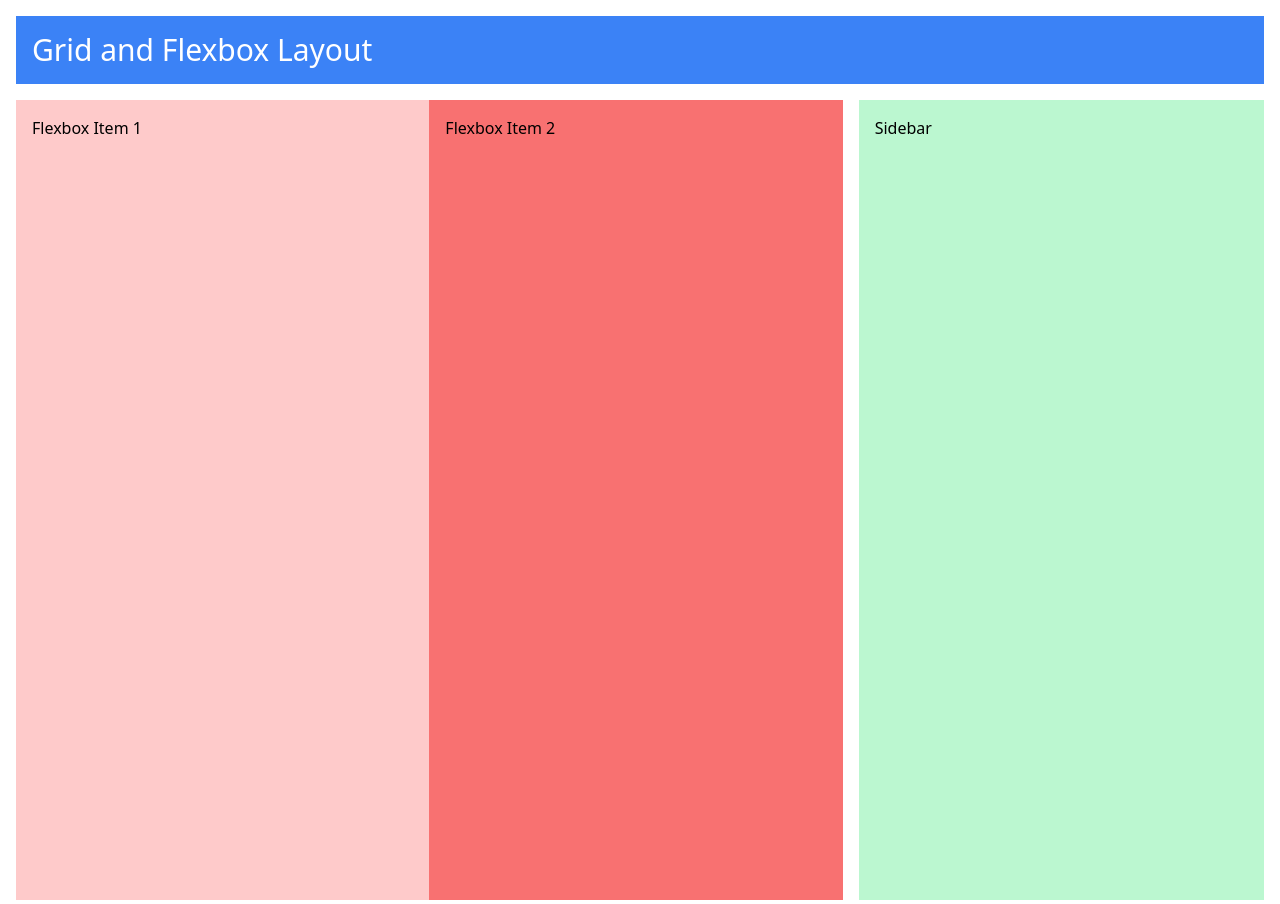
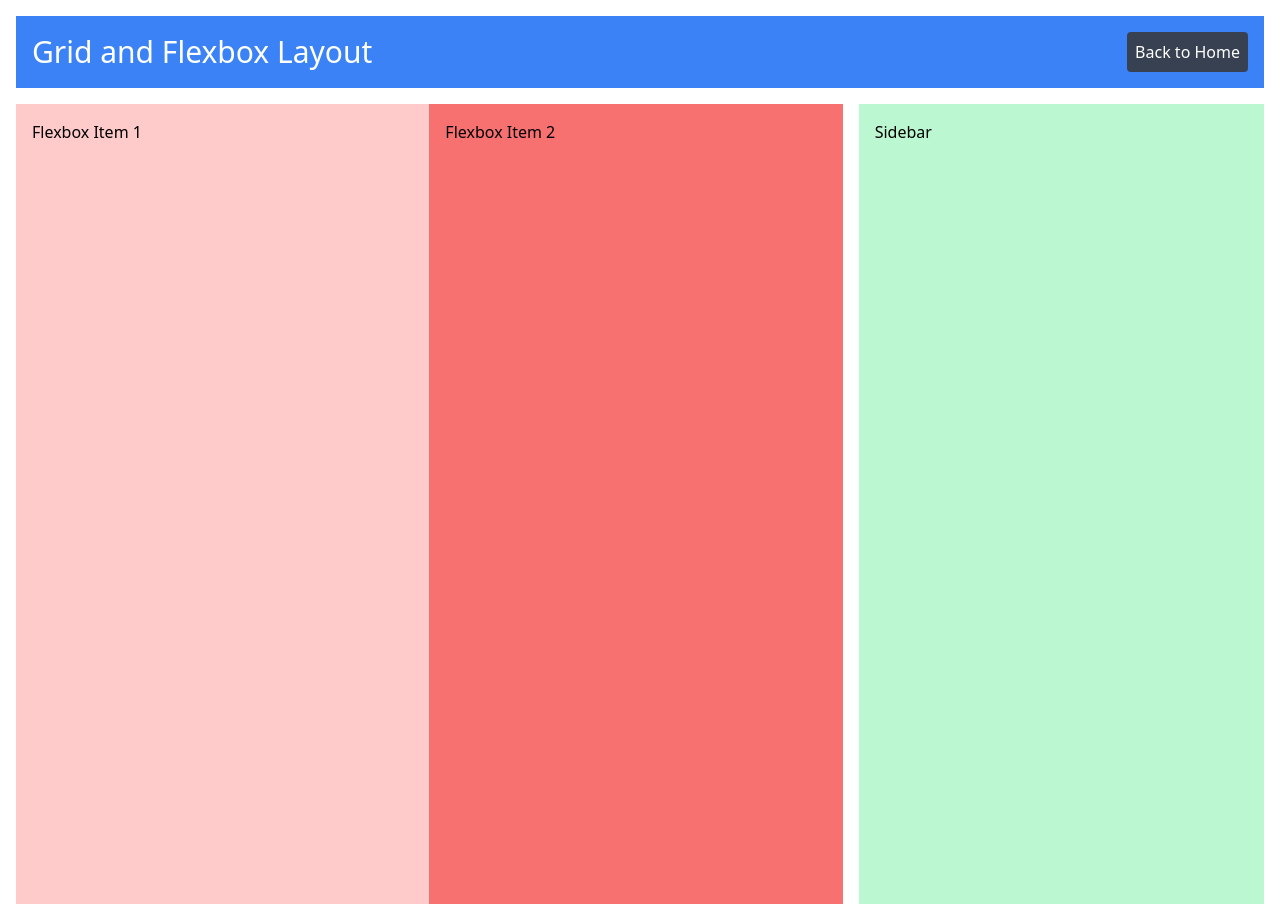
Before and after one commit to chisomchris/alx-intermediate-frontend, a website: page 0x02-tailwind-css/src/6-imageGallery.html in a window 1280 px wide. Shown: the top 904 px of the page. Drawn offline with nearby package versions, Linux system fonts and the light colour scheme.

Commit message:
update live demo nav links

```diff
--- a/0x02-tailwind-css/src/6-imageGallery.html
+++ b/0x02-tailwind-css/src/6-imageGallery.html
@@ -14,8 +14,9 @@
     </style>
   </head>
   <body class="p-4">
-    <header class="bg-blue-500 text-white p-4">
+    <header class="bg-blue-500 text-white p-4 flex justify-between items-center">
       <h1 class="text-3xl">Grid and Flexbox Layout</h1>
+      <a href="/" class="block rounded bg-gray-700 p-2">Back to Home</a>
     </header>
 
     <main class="grid grid-cols-1 gap-4 mt-4 min-h-screen lg:grid-cols-3">
```
Also changed, not shown: index.html (+2 -2 lines), 0x02-tailwind-css/src/output.css.
